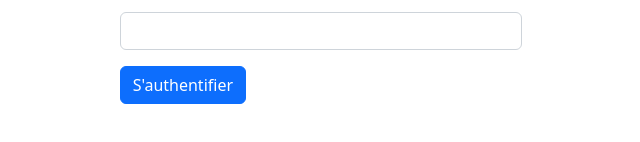
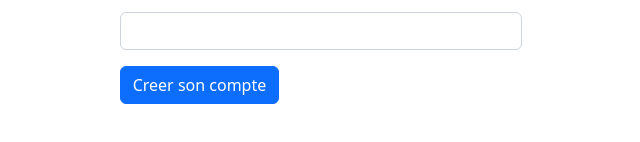
Before and after one commit to Francois238/Jeux_P5JS, an Angular app: page /enroll in a window 1280 px wide. Shown: the part 204-346 px from the top of the page, without its empty margins (307-947 px from the left). Built offline with nearby package versions, Linux system fonts and the light colour scheme.

Commit message:
correction

```diff
--- a/src/app/enroll/enroll.component.html
+++ b/src/app/enroll/enroll.component.html
@@ -12,7 +12,7 @@
                 <label for="password" class="form-label">Password</label>
                 <input type="password" formControlName="password" class="form-control" id="password">
                 </div>
-            <button type="submit" class="btn btn-primary">S'authentifier</button>
+            <button type="submit" class="btn btn-primary">Creer son compte</button>
         </form>
 
         <div class="mt-5 text-center" *ngIf="message">{{ message }}</div>
```
